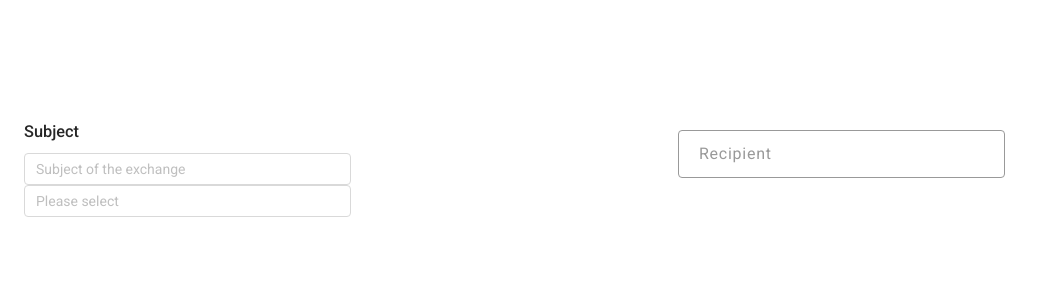
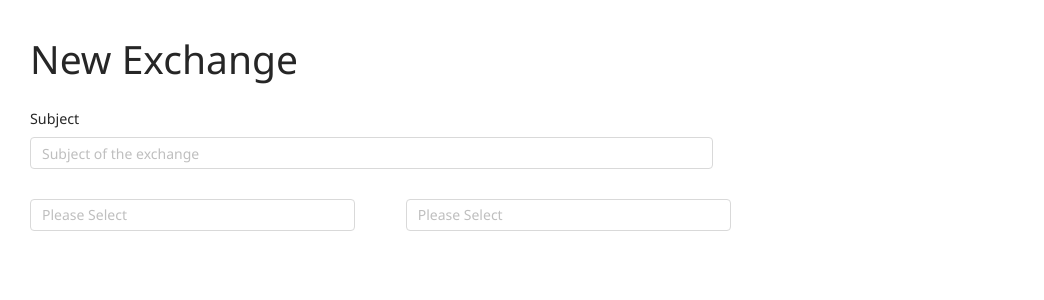
Before and after one commit to JNGNGY/Prototype-OTT, a Vue app: page / in a window 1280 px wide. Shown: the top 300 px of the page, without its empty margins (0-1044 px from the left). Built offline with nearby package versions, Linux system fonts and the light colour scheme.

Commit message:
UI element position

```diff
--- a/src/App.css
+++ b/src/App.css
@@ -1,24 +1,56 @@
 @import url(https://fonts.googleapis.com/css2?family=Roboto:ital,wght@0,100;0,300;0,400;0,500;0,700;0,900;1,100;1,300;1,400;1,500;1,700;1,900&display=swap);
 * {
-    font-family: 'Roboto';
+    padding: 0;
+    margin: 0;
+    border: none;
     box-sizing: border-box;
-    -webkit-user-select: none;
-    -webkit-user-drag: none;
+    list-style: none;
+    word-wrap: normal;
+    white-space: normal;
+    font-family: 'Muli', 'Century Gothic', 'Segoe UI', 'Tahoma', sans-serif;
+    /* transition: font-size 100ms ease-in-out; */
 }
+
+:root {
+    --font-size: 13px;
+    --bg-color: #fff;
+    --font-color: #111;
+}
+
+/* @import '~antd/antd.less'; */
 
 html,
 body {
-    margin: 0;
-    padding: 0;
+    height: 100%;
+    width: 100%;
+    font-size: var(--font-size);
+    font-family: 'Segoe UI', Tahoma, Geneva, Verdana, sans-serif;
+    overflow: hidden;
+    background: var(--bg-color);
+    color: var(--font-color);
 }
 
-body {
-    height: 100vh;
-    width: 100vw;
+h3 {
+    font-size: 1.1rem;
 }
 
-#app {
+code {
+    font-family: source-code-pro, Menlo, Monaco, Consolas, 'Courier New', monospace;
+}
+
+a {
+    text-decoration: none;
+}
+
+sup {
+    color: #ff4d4f;
+}
+
+#root {
+    width: 100%;
     height: 100%;
-    width: 100%;
-    overflow: auto;
 }
+
+.ant-table-filter-trigger-container {
+    display: none;
+}
--- a/src/components/site.css
+++ b/src/components/site.css
@@ -1,255 +1,17 @@
 .inputfield {
-    position: relative;
-    width: 327px;
-    height: 48px;
-    left: 24px;
-    top: 120px;
-    bottom: 499px;
-}
-
-.inputfield__input {
-    position: absolute;
-    height: 20px;
-    left: 24px;
-    right: 24px;
-    top: calc(50% - 20px/2);
-    font-family: Roboto;
-    font-style: normal;
-    font-weight: normal;
-    font-size: 16px;
-    line-height: 24px;
-    display: flex;
-    align-items: center;
-    letter-spacing: 0.75px;
-}
-
-
-
-.inputfield__inputcontainer1 input {
-    position: absolute;
-    padding-left: 24px;
-    padding-right: 24px;
-    left: 200%;
-    right: 0%;
-    top: 20%;
-    bottom: 0%;
-    width: 327px;
-    height: 48px;
-    background: #FFFFFF;
-    border: 1px solid #999999;
-    box-sizing: border-box;
-    border-radius: 4px;
-}
-
-.suggestionlist_sender {
-    position: absolute;
-    top: 160px;
-    left: -50px;
-}
-
-.suggestionlist_recipient {
-    position: absolute;
-    top: 160px;
-    left: 589px;
-}
-
-.suggestionlist ul {
-    left: 24px;
-    top: 240px;
-}
-
-.suggestionlist li::before {
-    content: '';
-    height: 24px;
-    width: 24px;
-    background-size: contain;
+    grid-template-columns: 1fr 30rem;
+    grid-template-rows: 1fr;
+    grid-template-areas: 'presentation actions';
+    /* background: radial-gradient(ellipse at bottom, #cbf1fd 0%, transparent 80%); */
+    background-size: 140% 100%;
     background-repeat: no-repeat;
-    margin-right: 29px;
+    background-position: 50% 100%;
 
 }
 
-.suggestionlist li {
-    left: 24px;
-    padding-top: 16px;
-
-    font-family: Roboto;
-    font-style: normal;
-    font-weight: normal;
-    font-size: 16px;
-    line-height: 24px;
-
-    display: flex;
-    align-items: center;
-    letter-spacing: 0.75px;
-
-    color: black;
+.sectionTitle {
+    font-size: 1.5rem;
+    text-transform: capitalize;
+    padding-left: 30px;
+    padding-top: 30px;
 }
-
-.inputfield__placeholder {
-    position: absolute;
-    height: 43px;
-    left: 35px;
-    right: 24px;
-    top: calc(50% - 24px/2);
-
-    font-family: Roboto;
-    font-style: normal;
-    font-weight: normal;
-    font-size: 16px;
-    line-height: 24px;
-
-    display: flex;
-    align-items: center;
-    letter-spacing: 0.75px;
-    color: #999999;
-    pointer-events: none;
-    transition:
-        top 0.3s ease,
-        font-size 0.3s ease,
-        color 0.3s ease;
-}
-
-.inputfield__placeholder1 {
-    position: absolute;
-    height: 43px;
-    left: 675px;
-    right: 24px;
-    top: calc(50% - 24px/2);
-
-    font-family: Roboto;
-    font-style: normal;
-    font-weight: normal;
-    font-size: 16px;
-    line-height: 24px;
-
-    display: flex;
-    align-items: center;
-    letter-spacing: 0.75px;
-    color: #999999;
-    pointer-events: none;
-    transition:
-        top 0.3s ease,
-        font-size 0.3s ease,
-        color 0.3s ease;
-}
-
-.inputfield input:focus + .inputfield__placeholder {
-
-    display: flex;
-    flex-direction: row;
-    justify-content: center;
-    align-items: center;
-    padding: 0px 8px;
-
-    width: 60px;
-    height: 16px;
-    left: 30px;
-    top: 2px;
-    color:#19AC63;
-
-    font-family: Roboto;
-    font-style: normal;
-    font-weight: normal;
-    font-size: 12px;
-    line-height: 18px;
-    text-align: center;
-    background-color: #ffffff;
-    transition:
-        top 0.3s ease,
-        font-size 0.3s ease,
-        color 0.3s ease;
-
-}
-
-.inputfield input:valid + .inputfield__placeholder{
-    display: flex;
-    flex-direction: row;
-    justify-content: center;
-    align-items: center;
-    padding: 0px 8px;
-
-    position: absolute;
-    width: 60px;
-    height: 16px;
-    left: 30px;
-    top: 2px;
-
-    font-family: Roboto;
-    font-style: normal;
-    font-weight: normal;
-    font-size: 12px;
-    line-height: 18px;
-
-    letter-spacing: 0.5px;
-
-    background: #FFFFFF;
-    transition:
-        top 0.3s ease,
-        font-size 0.3s ease,
-        color 0.3s ease;
-
-}
-
-.inputfield input:focus + .inputfield__placeholder1 {
-
-    display: flex;
-    flex-direction: row;
-    justify-content: center;
-    align-items: center;
-    padding: 0px 8px;
-
-    width: 80px;
-    height: 16px;
-    left: 675px;
-    top: 2px;
-    color:#19AC63;
-
-    font-family: Roboto;
-    font-style: normal;
-    font-weight: normal;
-    font-size: 12px;
-    line-height: 18px;
-    text-align: center;
-    background-color: #ffffff;
-    transition:
-        top 0.3s ease,
-        font-size 0.3s ease,
-        color 0.3s ease;
-
-}
-
-.inputfield input:valid + .inputfield__placeholder1 {
-    display: flex;
-    flex-direction: row;
-    justify-content: center;
-    align-items: center;
-    padding: 0px 8px;
-
-    position: absolute;
-    width: 80px;
-    height: 16px;
-    left: 675px;
-    top: 2px;
-
-    font-family: Roboto;
-    font-style: normal;
-    font-weight: normal;
-    font-size: 12px;
-    line-height: 18px;
-
-    letter-spacing: 0.5px;
-
-    background: #FFFFFF;
-    transition:
-        top 0.3s ease,
-        font-size 0.3s ease,
-        color 0.3s ease;
-
-}
-
-.inputfield__inputcontainer1 input:focus {
-    outline: none !important;
-    border:1px solid#19AC63;
-    transition-delay: 0.1s;
-    caret-color: #19AC63;
-}
--- a/src/components/site.vue
+++ b/src/components/site.vue
@@ -1,12 +1,16 @@
 <template>
-    <div class="Site">
+    <div class="sectionTitle">
+        <h1>New Exchange</h1>
         <div class="inputfield">
             <h3>Subject</h3>
-            <a-input placeholder="Subject of the exchange" />
+            <a-input placeholder="Subject of the exchange"
+            :style="{ maxWidth: '52.5rem' }" />
+            <br>
+            <br>
             <div class="inputfield__inputcontainer">
                 <a-tree-select
                     show-search
-                    style="width: 100%"
+                    :style="{ width: '25rem', maxWidth: '100%' }"
                     :value="value"
                     :dropdown-style="{ maxHeight: '400px', overflow: 'auto' }"
                     placeholder="Please select"
@@ -29,40 +33,34 @@
                 </a-tree-select-node>
                 </a-tree-select-node>
             </a-tree-select>
-               <!-- <input type="text"
-                class="inputfield__input"
-                required
-                v-model="sender"
-                @focus="Selist"
-                @blur="DeleteList">
-                <div class="inputfield__placeholder">
-                    <span>Sender</span>
-                </div> -->
-            </div>
-            <div class="inputfield__inputcontainer1">
-                <input type="text"
-                class="inputfield__input"
-                required
-                v-model="recipient"
-                @focus="Relist"
-                @blur="DeleteList1">
-                <div class="inputfield__placeholder1">
-                    <span>Recipient</span>
-                </div>
-            </div>
-        </div>
-        <div class="suggestionlist">
-            <div class="suggestionlist_sender" v-show="!SEavailable">
-                <ul>
-                    <li @click="SetSender(name)" v-for="name in names" :key="name">{{name}}</li>
-                    <li @click="SetSender(name)" v-for="name in names" :key="name">{{name}}</li>
-                </ul>
-            </div>
-            <div class="suggestionlist_recipient" v-show="!REavailable">
-                <ul>
-                    <li @click="SetRecipient(name)" v-for="name in names" :key="name">{{name}}</li>
-                    <li @click="SetRecipient(Team)" v-for="Team in ReTeams" :key="Team">{{ Team }}</li>
-                </ul>
+            &nbsp;&nbsp;&nbsp;
+            <a-icon type="swap" />
+            &nbsp;&nbsp;&nbsp;
+                <a-tree-select
+                    show-search
+                    :style="{ width: '25rem', maxWidth: '100%' }"
+                    :value="value"
+                    :dropdown-style="{ maxHeight: '400px', overflow: 'auto' }"
+                    placeholder="Please select"
+                    allow-clear
+                    multiple
+                    tree-default-expand-all
+                    @change="onChange"
+                    @search="onSearch"
+                    @select="onSelect"
+                >
+                <a-tree-select-node key="0-1" value="parent 1" title="parent 1">
+                <a-tree-select-node key="0-1-1" value="parent 1-0" title="parent 1-0">
+                    <a-tree-select-node key="random" value="leaf1" title="my leaf" />
+                    <a-tree-select-node key="random1" value="leaf2" title="your leaf" />
+                </a-tree-select-node>
+                <a-tree-select-node key="random2" value="parent 1-1" title="parent 1-1">
+                    <a-tree-select-node key="random3" value="sss">
+                    <b slot="title" style="color: #08c">sss</b>
+                    </a-tree-select-node>
+                </a-tree-select-node>
+                </a-tree-select-node>
+            </a-tree-select>
             </div>
         </div>
     </div>
```
